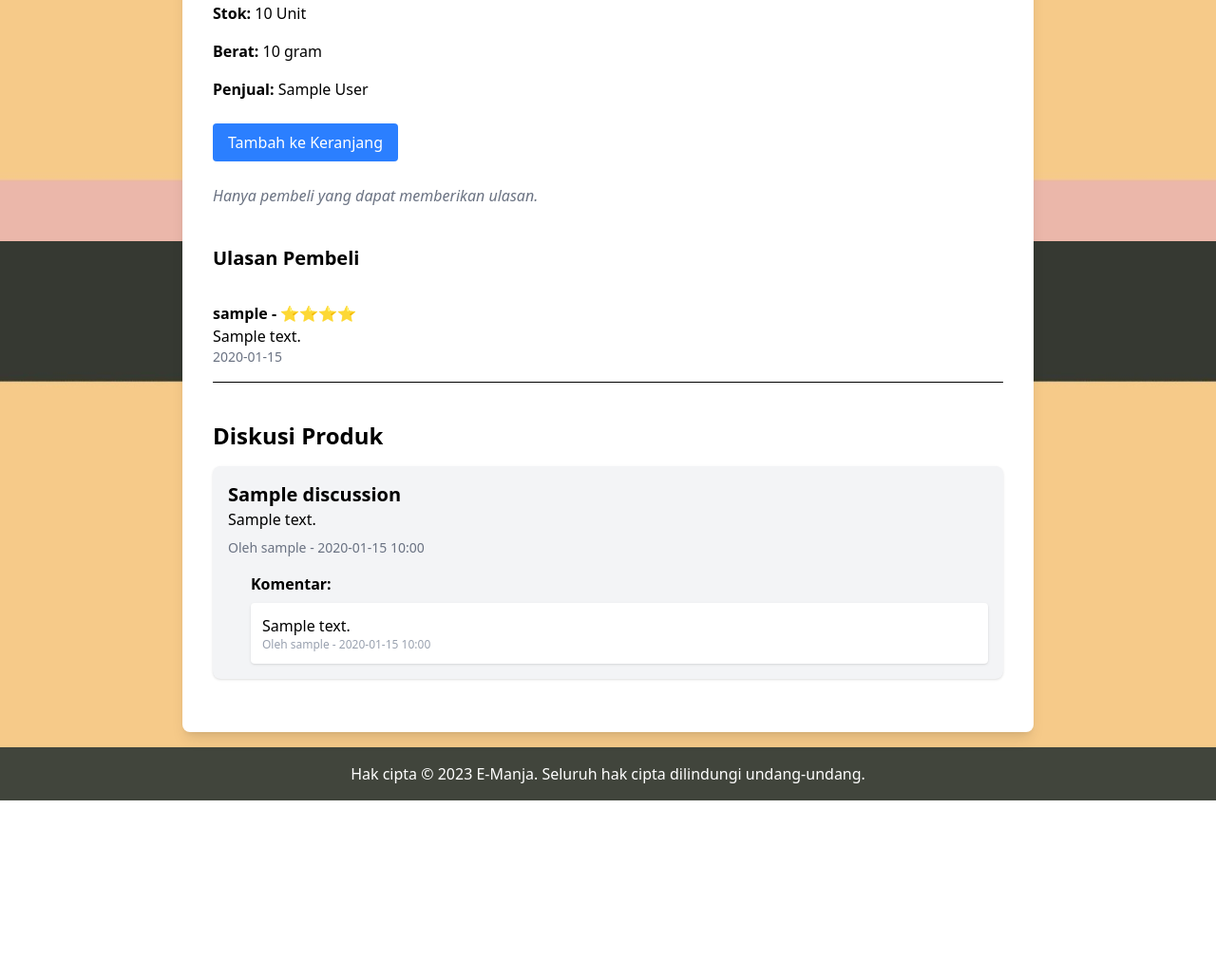
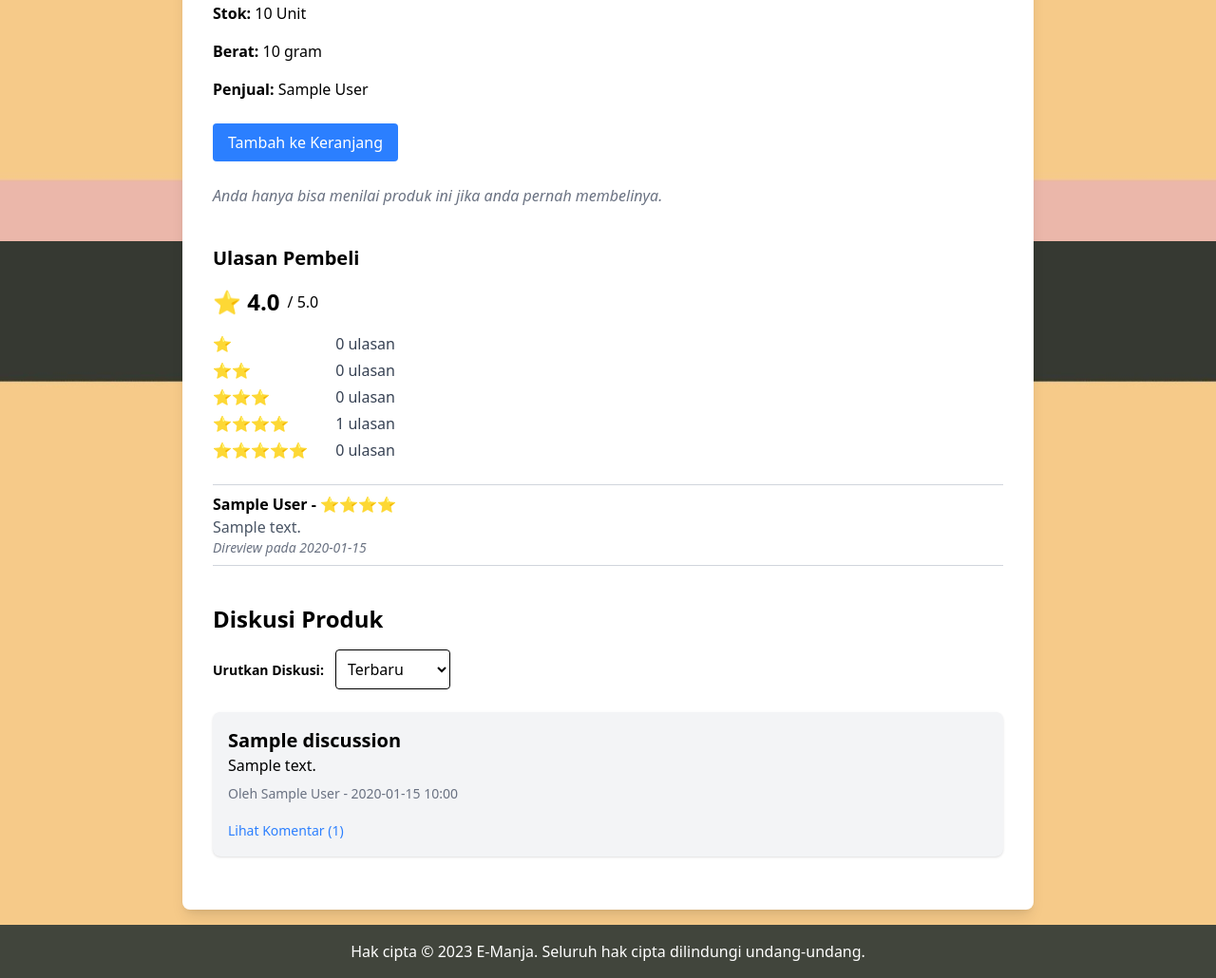
Before and after one commit to DTPL2025/tugas-proyek, a Flask app: page /produk/1 in a window 1280 px wide. Shown: the part 546-1576 px from the top of the page at 95% size. Before the commit the page ends 1389 px from the top, so only its background shows below. Run offline with Flask 3, Linux system fonts and the light colour scheme; tables that the repository leaves empty hold one stand-in row (values such as "Sample post"); grey boxes marked "Sample" are stand-in pictures; some libraries are stand-ins or nearby versions.

Commit message:
PBI 22, 23, 24, 25, 27

```diff
--- a/app/routes.py
+++ b/app/routes.py
@@ -421,7 +421,7 @@ def view_order_status():
 def detail_product(product_id):
     product = Product.query.get_or_404(product_id)
 
-    # Form-form
+    # Forms
     form = RatingForm()
     discussion_form = DiscussionForm()
     comment_form = CommentForm()
@@ -430,36 +430,95 @@ def detail_product(product_id):
     previous_rating = None
 
     if current_user.is_authenticated:
-        # Cek apakah user pernah beli produk ini
         has_ordered = db.session.query(OrderDetail).join(Order).filter(
             Order.user_id == current_user.id,
             OrderDetail.product_id == product_id
         ).count() > 0
 
-        # Cek apakah user sudah pernah kasih rating
         previous_rating = Rating.query.filter_by(user_id=current_user.id, product_id=product_id).first()
 
-    # Tangani form rating
-    if form.validate_on_submit() and 'rating' in request.form:
-        if current_user.is_authenticated and has_ordered:
-            existing_rating = Rating.query.filter_by(user_id=current_user.id, product_id=product_id).first()
-            if existing_rating:
-                existing_rating.rating = form.rating.data
-                existing_rating.review = form.review.data
-            else:
-                new_rating = Rating(
-                    user_id=current_user.id,
+    # 🔥 Handle Form POST
+    if request.method == 'POST':
+        if 'rating' in request.form:
+            # Form Rating
+            if form.validate_on_submit() and has_ordered:
+                existing_rating = Rating.query.filter_by(user_id=current_user.id, product_id=product_id).first()
+                if existing_rating:
+                    existing_rating.rating = form.rating.data
+                    existing_rating.review = form.review.data
+                else:
+                    new_rating = Rating(
+                        user_id=current_user.id,
+                        product_id=product_id,
+                        rating=form.rating.data,
+                        review=form.review.data
+                    )
+                    db.session.add(new_rating)
+                db.session.commit()
+                flash('Ulasan Anda telah dikirim!', 'success')
+                return redirect(url_for('detail_product', product_id=product_id))
+
+        elif 'title' in request.form:
+            # Form Diskusi
+            if discussion_form.validate_on_submit():
+                new_discussion = Discussion(
+                    title=discussion_form.title.data,
+                    content=discussion_form.content.data,
                     product_id=product_id,
-                    rating=form.rating.data,
-                    review=form.review.data
+                    user_id=current_user.id
                 )
-                db.session.add(new_rating)
-            db.session.commit()
-            flash('Ulasan Anda telah dikirim!', 'success')
-            return redirect(url_for('detail_product', product_id=product_id))
-        else:
-            flash('Anda harus membeli produk ini sebelum memberi ulasan.', 'danger')
-            return redirect(url_for('detail_product', product_id=product_id))
+                db.session.add(new_discussion)
+                db.session.commit()
+                flash('Diskusi berhasil diposting!', 'success')
+                return redirect(url_for('detail_product', product_id=product_id))
+
+        elif 'discussion_id' in request.form:
+            # Form Komentar
+            if comment_form.validate_on_submit():
+                discussion_id = request.form.get('discussion_id')
+                new_comment = Comment(
+                    content=comment_form.content.data,
+                    discussion_id=discussion_id,
+                    user_id=current_user.id
+                )
+                db.session.add(new_comment)
+                db.session.commit()
+                flash('Komentar berhasil diposting!', 'success')
+                return redirect(url_for('detail_product', product_id=product_id))
+
+    # 🔥 Handle GET (load halaman)
+    filter_diskusi = request.args.get('filter_diskusi', 'terbaru')
+
+    if filter_diskusi == 'populer':
+        discussions = db.session.query(Discussion).filter_by(product_id=product_id)\
+            .outerjoin(Comment).group_by(Discussion.id)\
+            .order_by(db.func.count(Comment.id).desc(), Discussion.created_at.desc()).all()
+    else:
+        discussions = Discussion.query.filter_by(product_id=product_id)\
+            .order_by(Discussion.created_at.desc()).all()
+
+    ratings = Rating.query.filter_by(product_id=product_id).all()
+    average_rating = sum(r.rating for r in ratings) / len(ratings) if ratings else 0
+    rating_count = len(ratings)
+    info_pages = InfoPage.query.filter_by(product_id=product_id).all()
+
+    return render_template(
+        'detail_product.jinja',
+        product=product,
+        form=form,
+        ratings=ratings,
+        average_rating=average_rating,
+        rating_count=rating_count,
+        has_ordered=has_ordered,
+        previous_rating=previous_rating,
+        discussion_form=discussion_form,
+        comment_form=comment_form,
+        discussions=discussions,
+        info_pages=info_pages,
+        filter_diskusi=filter_diskusi
+    )
+
+
 
     # Tangani form diskusi
     if discussion_form.validate_on_submit() and 'title' in request.form:
@@ -521,28 +580,20 @@ def detail_product(product_id):
 @login_required
 def delete_discussion(discussion_id):
     discussion = Discussion.query.get_or_404(discussion_id)
-    if discussion.user_id == current_user.id:  # Pastikan hanya pemilik diskusi yang bisa menghapus
-        db.session.delete(discussion)
-        db.session.commit()
-        flash('Diskusi berhasil dihapus!', 'success')
-    else:
-        flash('Anda tidak memiliki izin untuk menghapus diskusi ini.', 'danger')
-    return redirect(url_for('detail_product', product_id=discussion.product_id))
-    discussion = Discussion.query.get_or_404(discussion_id)
 
-    # Check if the current user is the owner of the discussion
     if discussion.user_id != current_user.id:
         flash('Anda tidak memiliki izin untuk menghapus diskusi ini.', 'danger')
         return redirect(url_for('detail_product', product_id=discussion.product_id))
 
-    # Optionally delete all comments manually if you want them removed
+    # Hapus semua komentar di diskusi ini
     Comment.query.filter_by(discussion_id=discussion.id).delete()
 
-    # Delete the discussion
+    # Hapus diskusi
     db.session.delete(discussion)
     db.session.commit()
-    flash('Diskusi berhasil dihapus!', 'success')
+    flash('Diskusi dan semua komentarnya berhasil dihapus.', 'success')
     return redirect(url_for('detail_product', product_id=discussion.product_id))
+
 # Route for editing a discussion
 @app.route('/discussion/edit/<int:discussion_id>', methods=['GET', 'POST'])
 @login_required
@@ -567,9 +618,17 @@ def edit_discussion(discussion_id):
 @login_required
 def delete_comment(comment_id):
     comment = Comment.query.get_or_404(comment_id)
-    product_id = comment.product_id  # Pastikan atribut ini ada
+
+    # Pastikan hanya pemilik komentar yang bisa menghapus
+    if comment.user_id != current_user.id:
+        flash('Anda tidak memiliki izin untuk menghapus komentar ini.', 'danger')
+        return redirect(url_for('home'))
+
+    product_id = comment.discussion.product.id  # Ambil id produk lewat diskusi
+
     db.session.delete(comment)
     db.session.commit()
+    flash('Komentar berhasil dihapus.', 'success')
     return redirect(url_for('detail_product', product_id=product_id))
 
 @app.route('/info_page')
--- a/app/templates/detail_product.jinja
+++ b/app/templates/detail_product.jinja
@@ -22,10 +22,10 @@
     <!-- Detail Produk -->
     <div class="space-y-4 mb-6">
         <p><span class="font-semibold">Deskripsi:</span> {{ product.description or 'Tidak ada deskripsi.' }}</p>
-        <p><span class="font-semibold">Harga:</span> Rp. {{ "{:,}".format(product.price).replace(',', '.').replace('.', ',') }}</p>
+        <p><span class="font-semibold">Harga:</span> Rp. {{ "{:,}".format(product.price).replace(',', '.') }}</p>
         <p><span class="font-semibold">Stok:</span> {{ product.stock }} Unit</p>
         <p><span class="font-semibold">Berat:</span> {{ product.weight }} gram</p>
-        <p><span class="font-semibold">Penjual:</span> {{ product.seller.name or 'Tidak diketahui' }}</p>
+        <p><span class="font-semibold">Penjual:</span> {{ product.seller.name if product.seller.name else product.seller.username }}</p>
     </div>
 
     <!-- Tombol Tambah ke Keranjang -->
@@ -55,20 +55,35 @@
         </form>
     </div>
     {% else %}
-    <p class="text-gray-500 italic mt-6">Hanya pembeli yang dapat memberikan ulasan.</p>
+    <p class="text-gray-500 italic mt-6">Anda hanya bisa menilai produk ini jika anda pernah membelinya.</p>
     {% endif %}
 
     <!-- Ulasan Pembeli -->
     <div class="mt-10">
         <h2 class="text-xl font-bold mb-4">Ulasan Pembeli</h2>
+
+        <div class="flex items-center mb-4">
+            <span class="text-2xl font-bold">⭐ {{ average_rating|round(1) }}</span>
+            <span class="text-md ml-2">/ 5.0</span>
+        </div>
+
+        <div class="space-y-1 text-gray-700 mb-6">
+            {% for star in range(1, 6) %}
+                <div class="flex justify-between w-48">
+                    <span>{{ '⭐' * star }}</span>
+                    <span>{{ ratings|selectattr('rating', 'eq', star)|list|length }} ulasan</span>
+                </div>
+            {% endfor %}
+        </div>
+
         {% for rating in ratings|reverse %}
-            <div class="border-b py-4">
-                <p class="font-semibold">{{ rating.user.username }} - {{ '⭐' * rating.rating }}</p>
-                <p>{{ rating.review }}</p>
-                <p class="text-sm text-gray-500">{{ rating.created_at.strftime('%Y-%m-%d') }}</p>
+            <div class="border-y border-gray-300 py-2">
+                <p class="font-semibold">{{ rating.user.name if rating.user.name else rating.user.username }} - {{ '⭐' * rating.rating }}</p>
+                <p class="text-gray-600">{{ rating.review }}</p>
+                <p class="text-sm text-gray-500 italic">Direview pada {{ rating.created_at.strftime('%Y-%m-%d') }}</p>
             </div>
         {% else %}
-            <p class="text-gray-400">Belum ada ulasan untuk produk ini.</p>
+            <p class="text-gray-500 italic">Belum ada review produk.</p>
         {% endfor %}
     </div>
 
@@ -76,7 +91,9 @@
     <div class="mt-10">
         <h2 class="text-2xl font-bold mb-4">Diskusi Produk</h2>
 
-        <!-- Form Buat Diskusi -->
+        <!-- Filter Diskusi -->
+
+
         {% if current_user.is_authenticated %}
         <form method="POST" action="{{ url_for('detail_product', product_id=product.id) }}" class="mb-8">
             {{ discussion_form.hidden_tag() }}
@@ -91,30 +108,49 @@
             <button type="submit" class="w-full bg-green-500 text-white py-2 rounded hover:bg-green-600">Buat Diskusi</button>
         </form>
         {% endif %}
-
-        <!-- Menampilkan Diskusi dan Komentar -->
+        <form method="GET" action="{{ url_for('detail_product', product_id=product.id) }}" class="mb-6">
+            <label for="filter_diskusi" class="text-sm font-semibold mr-2">Urutkan Diskusi:</label>
+            <select name="filter_diskusi" id="filter_diskusi" onchange="this.form.submit()" class="p-2 border rounded">
+                <option value="terbaru" {% if filter_diskusi == 'terbaru' %}selected{% endif %}>Terbaru</option>
+                <option value="populer" {% if filter_diskusi == 'populer' %}selected{% endif %}>Terpopuler</option>
+            </select>
+        </form>
         {% for discussion in discussions %}
             <div class="bg-gray-100 p-4 mb-6 rounded-lg shadow-sm">
                 <h3 class="text-xl font-semibold">{{ discussion.title }}</h3>
                 <p>{{ discussion.content }}</p>
-                <p class="text-sm text-gray-500 mt-2">Oleh {{ discussion.user.username }} - {{ discussion.created_at.strftime('%Y-%m-%d %H:%M') }}</p>
+                <p class="text-sm text-gray-500 mt-2">Oleh {{ discussion.user.name if discussion.user.name else discussion.user.username }} - {{ discussion.created_at.strftime('%Y-%m-%d %H:%M') }}</p>
 
-                <!-- Komentar -->
-                <div class="ml-6 mt-4">
-                    <h4 class="font-semibold text-md mb-2">Komentar:</h4>
+                {% if current_user.is_authenticated and current_user.id == discussion.user_id %}
+                <form action="{{ url_for('delete_discussion', discussion_id=discussion.id) }}" method="POST" class="mt-2">
+                    <button type="submit" class="text-red-500 text-sm hover:underline">Hapus Diskusi</button>
+                </form>
+                {% endif %}
+
+                <div class="mt-4">
+                    <button onclick="toggleComments({{ discussion.id }})" class="text-blue-500 hover:underline text-sm">
+                        Lihat Komentar ({{ discussion.comments|length }})
+                    </button>
+                </div>
+
+                <div id="comments-{{ discussion.id }}" class="hidden ml-6 mt-4">
                     {% for comment in discussion.comments %}
                         <div class="bg-white p-3 rounded shadow-sm mt-2">
                             <p>{{ comment.content }}</p>
-                            <p class="text-xs text-gray-400">Oleh {{ comment.user.username }} - {{ comment.created_at.strftime('%Y-%m-%d %H:%M') }}</p>
+                            <p class="text-xs text-gray-400">Oleh {{ comment.user.name if comment.user.name else comment.user.username }} - {{ comment.created_at.strftime('%Y-%m-%d %H:%M') }}</p>
+
+                            {% if current_user.is_authenticated and current_user.id == comment.user_id %}
+                            <form action="{{ url_for('delete_comment', comment_id=comment.id) }}" method="POST" class="inline ml-2">
+                                <button type="submit" class="text-red-500 text-xs hover:underline">Hapus</button>
+                            </form>
+                            {% endif %}
                         </div>
                     {% else %}
-                        <p class="text-gray-400">Belum ada komentar.</p>
+                        <p class="text-gray-400 italic">Belum ada komentar.</p>
                     {% endfor %}
-                </div>
 
-                <!-- Form Tambah Komentar -->
                     {% if current_user.is_authenticated %}
-                <form action="{{ url_for('detail_product', product_id=product.id) }}" method="POST" class="ml-6 mt-4">
+                    <form action="{{ url_for('detail_product', product_id=product.id) }}" method="POST" class="mt-4">
                         {{ comment_form.hidden_tag() }}
                         <input type="hidden" name="discussion_id" value="{{ discussion.id }}">
                         <textarea name="content" class="w-full p-2 border rounded" placeholder="Tulis komentar Anda..." required></textarea>
@@ -122,9 +158,18 @@
                     </form>
                     {% endif %}
                 </div>
+            </div>
         {% endfor %}
     </div>
 
 </div>
+
+<script>
+function toggleComments(discussionId) {
+    var commentSection = document.getElementById('comments-' + discussionId);
+    commentSection.classList.toggle('hidden');
+}
+</script>
+
 </body>
 {% endblock %}
```
Lines whose indentation alone changed are shown as unchanged.
